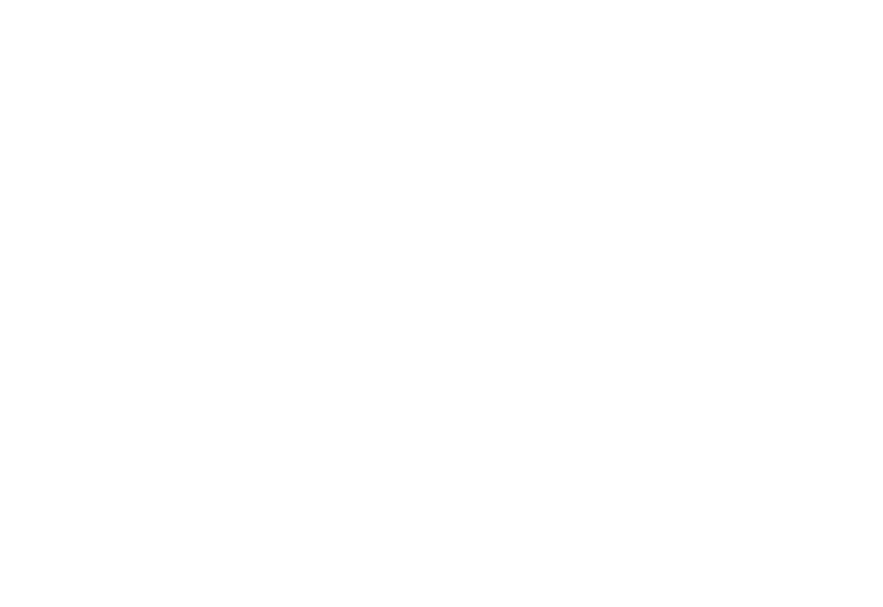
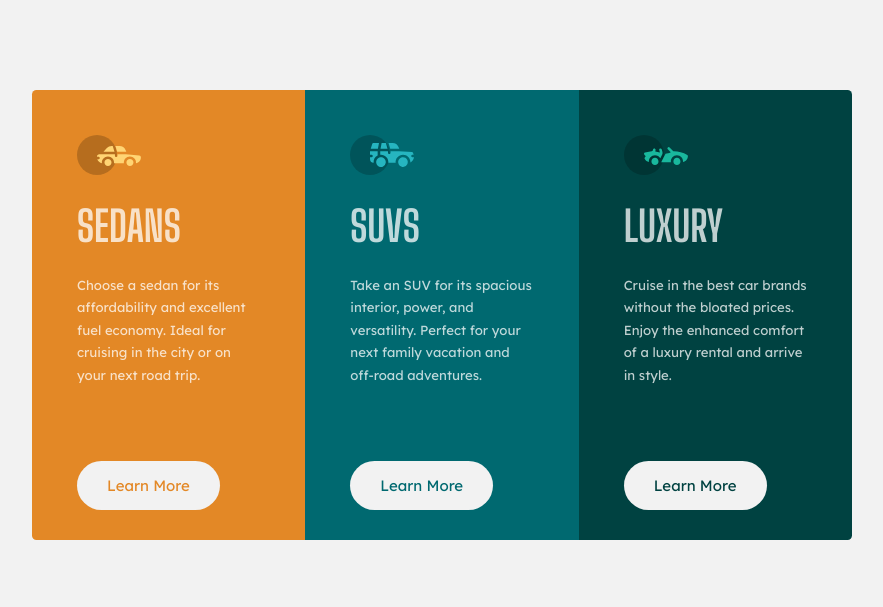
Before and after one commit to CauaTiblier/3-still, a website: page index.html in a window 1280 px wide. Shown: the whole page, without its empty margins (198-1081 px from the left). Drawn offline with Linux system fonts and the light colour scheme.

Commit message:
terminado

```diff
--- /dev/null
+++ b/css/scss/_card.scss
@@ -0,0 +1,71 @@
+.card{
+  display: flex;
+  flex-direction: row;
+  justify-content: center;
+  max-width: 820px;
+
+  .item-a{
+    background-color: $primary-color;
+    border-top-left-radius: 0.3rem;
+    border-bottom-left-radius: 0.3rem;
+
+    a{
+      color: $primary-color;
+    }
+  }
+
+  .item-b{
+    background-color: $primary-color2;
+
+    a{
+      color: $primary-color2;
+    }
+  }
+
+  .item-c{
+    background-color: $primary-color3;
+    border-top-right-radius: 0.3rem;
+    border-bottom-right-radius: 0.3rem;
+
+    a{
+      color: $primary-color3;
+    }
+  }
+
+  .item{
+    padding: 3rem;
+    flex:1;
+
+    .title{
+      padding: 1.5rem 0;
+      font-family: 'Big Shoulders Display', cursive;
+      color: $secundary-color;
+      font-weight: 700;
+      text-transform: uppercase;
+      font-size: 2.8rem;
+    }
+
+    p{
+      font-size: 0.88rem;
+      color: $secundary-color;
+      line-height: 1.5rem;
+      padding-bottom: 6rem;
+    }
+
+    a{
+      background: $secundary-color2;
+      font-family: 'Lexend Deca', sans-serif;
+      font-size: 1rem;
+      padding: 1rem 2rem;
+      border: 0 solid;
+      border-radius: 2rem;
+      text-decoration: none;
+
+      &:hover{
+        border: 1px solid $secundary-color2;
+        background: transparent;
+        color: $secundary-color2;
+      }
+    }
+  }
+}
--- /dev/null
+++ b/css/scss/_media.scss
@@ -0,0 +1,26 @@
+@media screen and (max-width: 700px) {
+  .container{
+
+    .card{
+      flex-direction: column;
+      width: 88%;
+
+      .item-a{
+        border-top-right-radius: 0.2rem;
+        border-bottom-left-radius: 0;
+      }
+
+      .item-c{
+        border-top-right-radius: 0;
+        border-bottom-left-radius: 0.2rem;
+      }
+
+      .item{
+        p{
+          font-size: 1rem;
+          padding-bottom:3rem;
+        }
+      }
+    }
+  }
+}
--- a/css/scss/general.scss
+++ b/css/scss/general.scss
@@ -3,3 +3,28 @@
   margin: 0;
   box-sizing: border-box;
 }
+
+
+$primary-color: hsl(31, 77%, 52%);      //Bright orange
+$primary-color2: hsl(184, 100%, 22%);   //Dark cyan
+$primary-color3: hsl(179, 100%, 13%);   //Very dark cyan
+
+$secundary-color: hsla(0, 0%, 100%, 0.75);  //Transparent white (paragraphs)
+$secundary-color2: hsl(0, 0%, 95%);         //Very light gray (background, headings, buttons)
+
+html{
+  font-size: 15px;
+  font-family: 'Lexend Deca', sans-serif;
+  background-color: $secundary-color2;
+}
+
+.container{
+  display: flex;
+  align-items: center;
+  justify-content: center;
+  padding-top: 7%;
+  padding-bottom: 5%
+}
+
+@import 'card';
+@import 'media';
--- a/index.html
+++ b/index.html
@@ -5,12 +5,44 @@
   <meta charset="UTF-8">
   <meta http-equiv="X-UA-Compatible" content="IE=edge">
   <meta name="viewport" content="width=device-width, initial-scale=1.0">
+  <link href="https://fonts.googleapis.com/css2?family=Big+Shoulders+Display:wght@700&family=Lexend+Deca&display=swap" rel="stylesheet">
   <link rel="stylesheet" href="css/compilad/general.css">
+  <link rel="icon" href="imgs/favicon-32x32.png">
   <title>Stats preview card component</title>
 </head>
 
 <body>
-
+  <div class="container">
+    <div class="card">
+      <div class="item item-a">
+        <div class="item-text">
+          <img src="imgs/icon-sedans.svg" alt="icon-sedans">
+          <div class="title">sedans</div>
+          <p>Choose a sedan for its affordability and excellent fuel economy. Ideal for cruising in the city
+            or on your next road trip.</p>
+            <a href="#">Learn More</a>
+        </div>
+      </div>
+      <div class="item item-b">
+        <div class="item-text">
+          <img src="imgs/icon-suvs.svg" alt="icon-sedans">
+          <div class="title">suvs</div>
+          <p>Take an SUV for its spacious interior, power, and versatility. Perfect for your next family vacation
+            and off-road adventures.</p>
+            <a href="#">Learn More</a>
+        </div>
+      </div>
+      <div class="item item-c">
+        <div class="item-text">
+          <img src="imgs/icon-luxury.svg" alt="icon-sedans">
+          <div class="title">luxury</div>
+          <p>Cruise in the best car brands without the bloated prices. Enjoy the enhanced comfort of a luxury
+            rental and arrive in style.</p>
+          <a href="#">Learn More</a>
+        </div>
+      </div>
+    </div>
+  </div>
 </body>
 
 </html>
```
Also changed, not shown: css/compilad/general.css, imgs/favicon-32x32.png (added), imgs/icon-luxury.svg (added), imgs/icon-sedans.svg (added), imgs/icon-suvs.svg (added).
